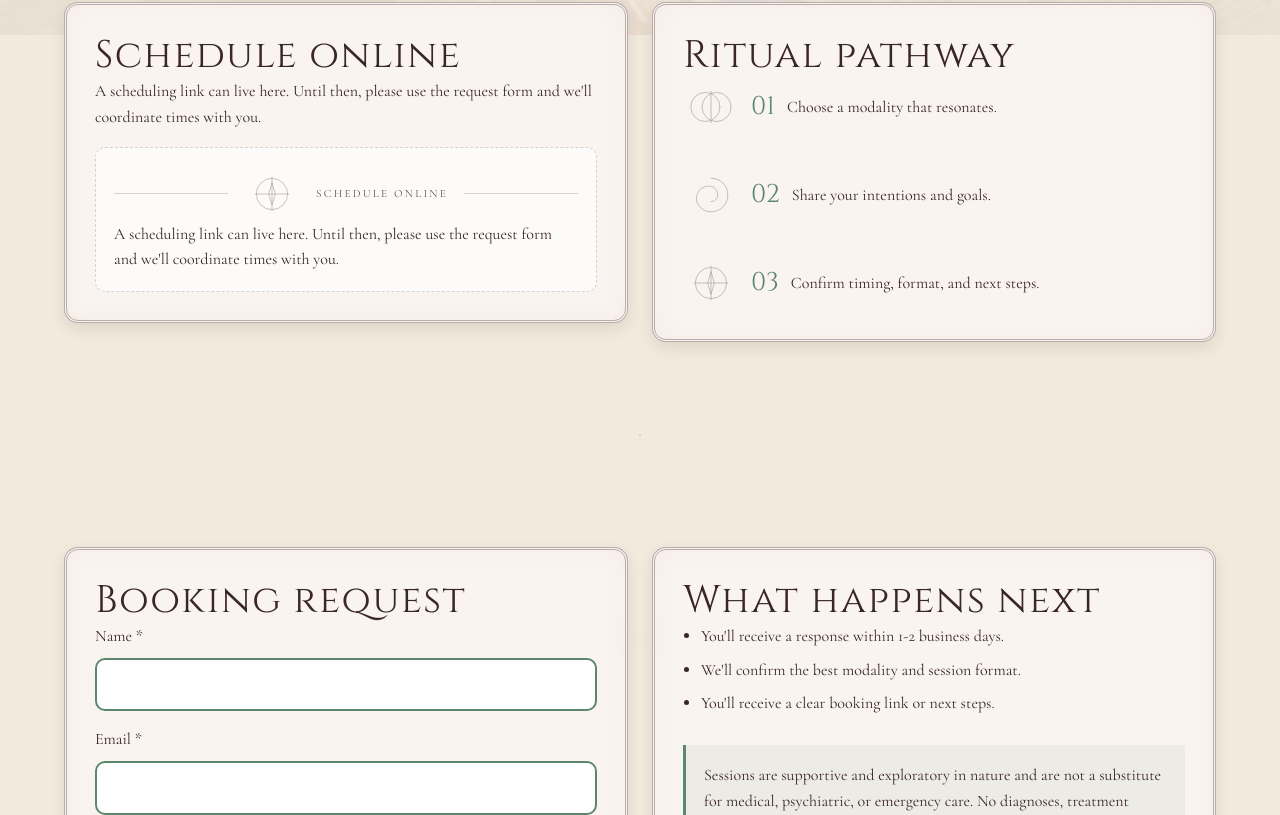
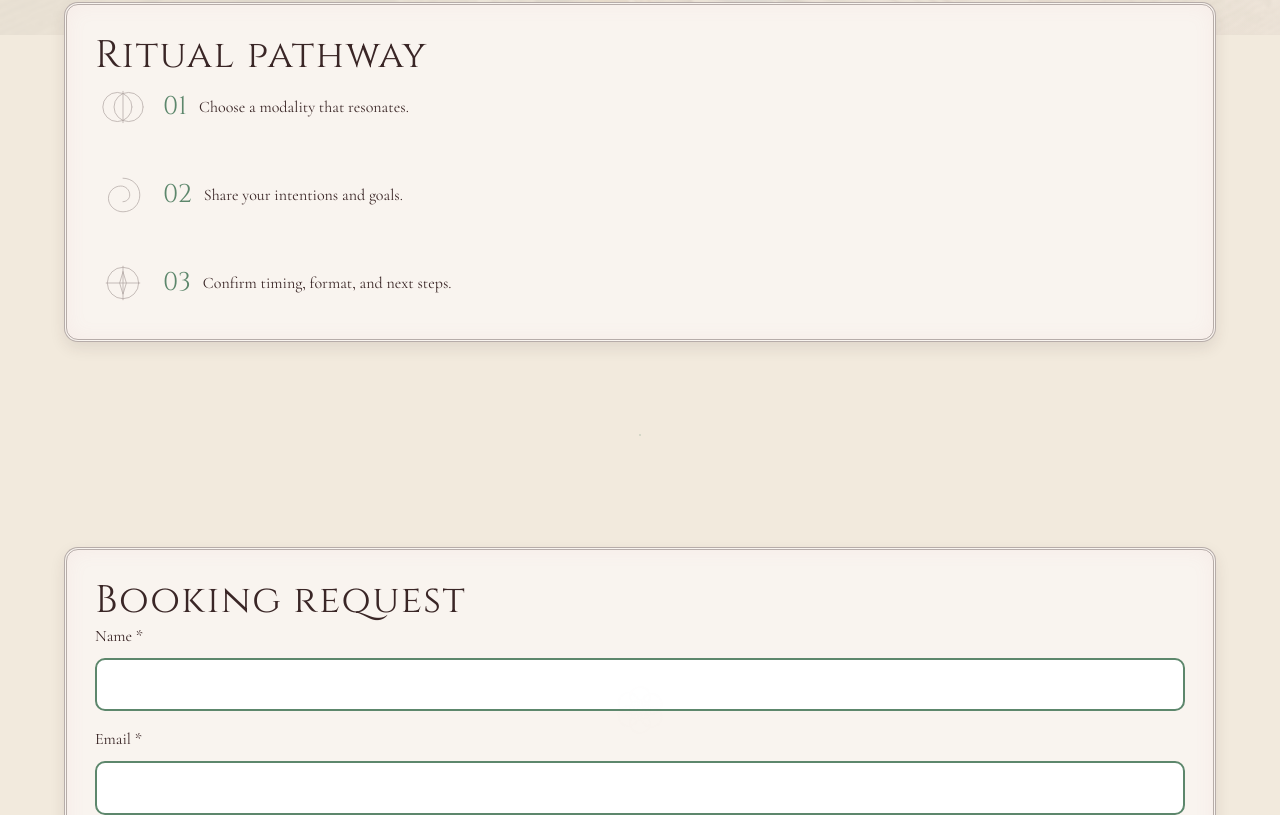
Before and after one commit to jnsilva-labs/theraphyenergy, a React (Vite) app: page /booking in a window 1280 px wide. Shown: the part 765-1580 px from the top of the page. Built offline with nearby package versions, Linux system fonts and the light colour scheme.

Commit message:
Simplify booking and update email

```diff
--- a/src/content/siteConfig.ts
+++ b/src/content/siteConfig.ts
@@ -286,7 +286,7 @@ export const siteConfig: {
     baseUrl: "https://www.theraphyenergy.com",
     ogImage: "/og-image.jpg",
     contact: {
-      email: "hello@intuitiveherbalist.com",
+      email: "info@theraphyenergy.com",
       instagram: "https://instagram.com/yourhandle"
     },
     instagramHandle: "@yourhandle"
--- a/src/pages/Booking.tsx
+++ b/src/pages/Booking.tsx
@@ -1,7 +1,6 @@
 import { useMemo, useState, type ChangeEvent, type FormEvent } from "react";
 import SEO from "../components/SEO";
 import FadeIn from "../components/FadeIn";
-import DividerRune from "../components/DividerRune";
 import SacredGeometryMark, { GeometryVariant } from "../components/SacredGeometryMark";
 import GeometryWatermark from "../components/GeometryWatermark";
 import StaggerGroup from "../components/StaggerGroup";
@@ -90,18 +89,7 @@ const Booking = () => {
       </section>
 
       <section className="section">
-        <div className="container booking-grid">
-          <FadeIn>
-            <div className="card">
-              <h2>{booking.embedTitle}</h2>
-              <p>{booking.embedBody}</p>
-              <div className="embed-placeholder">
-                <DividerRune variant="compass" label={booking.embedTitle} />
-                <p>{booking.embedBody}</p>
-              </div>
-            </div>
-          </FadeIn>
-
+        <div className="container">
           <FadeIn>
             <div className="card">
               <h2>{booking.ritualTitle}</h2>
@@ -124,7 +112,7 @@ const Booking = () => {
       </section>
 
       <section className="section">
-        <div className="container booking-grid">
+        <div className="container">
           <FadeIn>
             <div className="card">
               <h2>{booking.formTitle}</h2>
@@ -246,17 +234,6 @@ const Booking = () => {
                   </button>
                 </form>
               )}
-            </div>
-          </FadeIn>
-
-          <FadeIn>
-            <div className="card">
-              <h2>{booking.whatNextTitle}</h2>
-              <ul className="list">
-                {booking.whatNextSteps.map((step) => (
-                  <li key={step}>{step}</li>
-                ))}
-              </ul>
               <div className="disclaimer-block">
                 <p>{content.disclaimers.general}</p>
                 <p>{content.disclaimers.emergency}</p>
```
